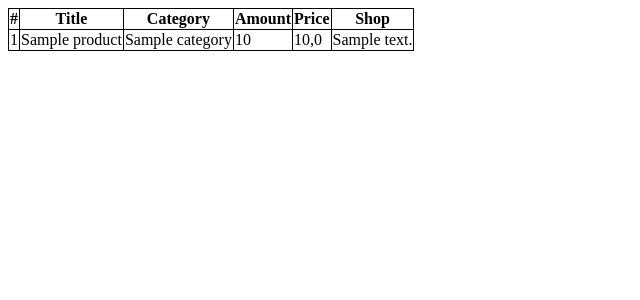
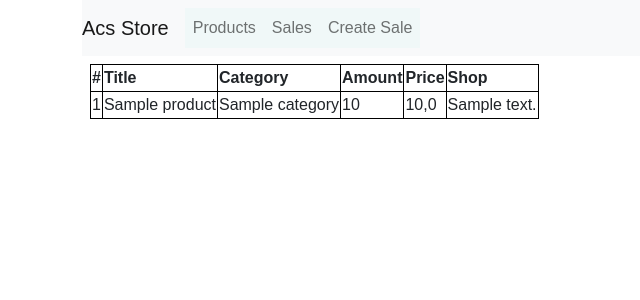
Before and after one commit to dolyadima/acs_store, a Django app: page / in a window 1280 px wide. Shown: the top 300 px of the page, without its empty margins (0-640 px from the left). Run offline with Django 4.2, Linux system fonts and the light colour scheme; tables that the repository leaves empty hold one stand-in row (values such as "Sample post").

Commit message:
navigation menu, create view and page added

```diff
--- a/products/templates/base.html
+++ b/products/templates/base.html
@@ -1,13 +1,27 @@
 <!DOCTYPE html>
 <html lang="en">
+<style>
+        * {
+            font-family: 'Nunito Sans', sans-serif;
+        }
+    </style>
 <head>
     <meta charset="UTF-8">
-    <title>{{page_title}}</title>
+
+    <link href="https://cdn.jsdelivr.net/npm/bootstrap@5.2.2/dist/css/bootstrap.min.css" rel="stylesheet" integrity="sha384-Zenh87qX5JnK2Jl0vWa8Ck2rdkQ2Bzep5IDxbcnCeuOxjzrPF/et3URy9Bv1WTRi" crossorigin="anonymous">
+    <link href="https://fonts.googleapis.com/css2?family=Raleway&display=swap" rel="stylesheet">
+
+    <title>{% block title %}{% endblock %}</title>
 </head>
 <body>
-
+<div class="container">
+    {% block head %}
+    {% include "base/header.html" %}
+    {% endblock%}
 {% block content %}
-{% endblock %}
-
+    Here goes content
+{% endblock content %}
+<script src="https://cdn.jsdelivr.net/npm/bootstrap@5.2.2/dist/js/bootstrap.bundle.min.js" integrity="sha384-OERcA2EqjJCMA+/3y+gxIOqMEjwtxJY7qPCqsdltbNJuaOe923+mo//f6V8Qbsw3" crossorigin="anonymous"></script>
+</div>
 </body>
 </html>
--- /dev/null
+++ b/products/templates/base/header.html
@@ -0,0 +1,45 @@
+<style>
+  ul {
+  list-style-type: none;
+  margin: 0;
+  padding: 0;
+  overflow: hidden;
+  background-color: #f0f8f8;
+}
+
+li {
+  float: left;
+}
+
+li a {
+  display: block;
+  color: white;
+  text-align: center;
+  padding: 14px 16px;
+  text-decoration: none;
+}
+
+/* Change the link color to #111 (black) on hover */
+li a:hover {
+  background-color: #fafaff;
+}
+</style>
+<nav class="navbar navbar-expand-lg navbar-light bg-light">
+  <a class="navbar-brand" href="{% url 'products:product-list' %}">Acs Store</a>
+  <button class="navbar-toggler" type="button" data-toggle="collapse" data-target="#navbarNav" aria-controls="navbarNav" aria-expanded="false" aria-label="Toggle navigation">
+    <span class="navbar-toggler-icon"></span>
+  </button>
+  <div class="collapse navbar-collapse" id="navbarNav">
+    <ul class="navbar-nav">
+      <li class="nav-item active">
+        <a class="nav-link" href="{% url 'products:product-list' %}">Products</a>
+      </li>
+      <li class="nav-item">
+        <a class="nav-link" href="{% url 'products:sales-list' %}">Sales</a>
+      </li>
+      <li class="nav-item">
+        <a class="nav-link" href="{% url 'products:sale-create' %}">Create Sale</a>
+      </li>
+    </ul>
+  </div>
+</nav>
--- a/products/templates/products/product_list.html
+++ b/products/templates/products/product_list.html
@@ -1,6 +1,7 @@
 {% extends "base.html" %}
 
 {% block content %}
+<div class="d-flex p-2">
 <table style="border: 1px solid black; border-collapse: collapse;">
     <tr>
         <th style="border: 1px solid black;">#</th>
@@ -21,4 +22,5 @@
     </tr>
     {% endfor %}
 </table>
+</div>
 {% endblock %}
--- a/products/templates/products/sales_list.html
+++ b/products/templates/products/sales_list.html
@@ -1,7 +1,7 @@
 {% extends "base.html" %}
 
 {% block content %}
-
+<div class="d-flex p-2">
 <table style="border: 1px solid black; border-collapse: collapse;">
     <tr>
         <th style="border: 1px solid black;">#</th>
@@ -20,4 +20,5 @@
     </tr>
     {% endfor %}
 </table>
+</div>
 {% endblock %}
--- a/products/urls.py
+++ b/products/urls.py
@@ -1,10 +1,10 @@
 from django.urls import path
 
-from .views import ProductListView, SalesListView
-
+from .views import ProductListView, SalesListView, SaleCreateView
 
 app_name = 'products'
 urlpatterns = [
     path('', ProductListView.as_view(), name="product-list"),
     path('sales_list/', SalesListView.as_view(), name='sales-list'),
+    path('sale_create/', SaleCreateView.as_view(), name='sale-create'),
 ]
--- a/products/views.py
+++ b/products/views.py
@@ -1,4 +1,5 @@
-from django.views.generic import ListView
+from django.urls import reverse
+from django.views.generic import ListView, CreateView
 
 from .models import Product, Sale
 
@@ -16,3 +17,12 @@ class ProductListView(ListView):
 class SalesListView(ListView):
     model = Sale
     template_name = "products/sales_list.html"
+
+
+class SaleCreateView(CreateView):
+    model = Sale
+    fields = '__all__'
+    template_name = 'products/sale_create.html'
+
+    def get_success_url(self):
+        return reverse('products:sales-list')
```
Also changed, not shown: products/templates/products/sale_create.html (added, +16 -0 lines).
